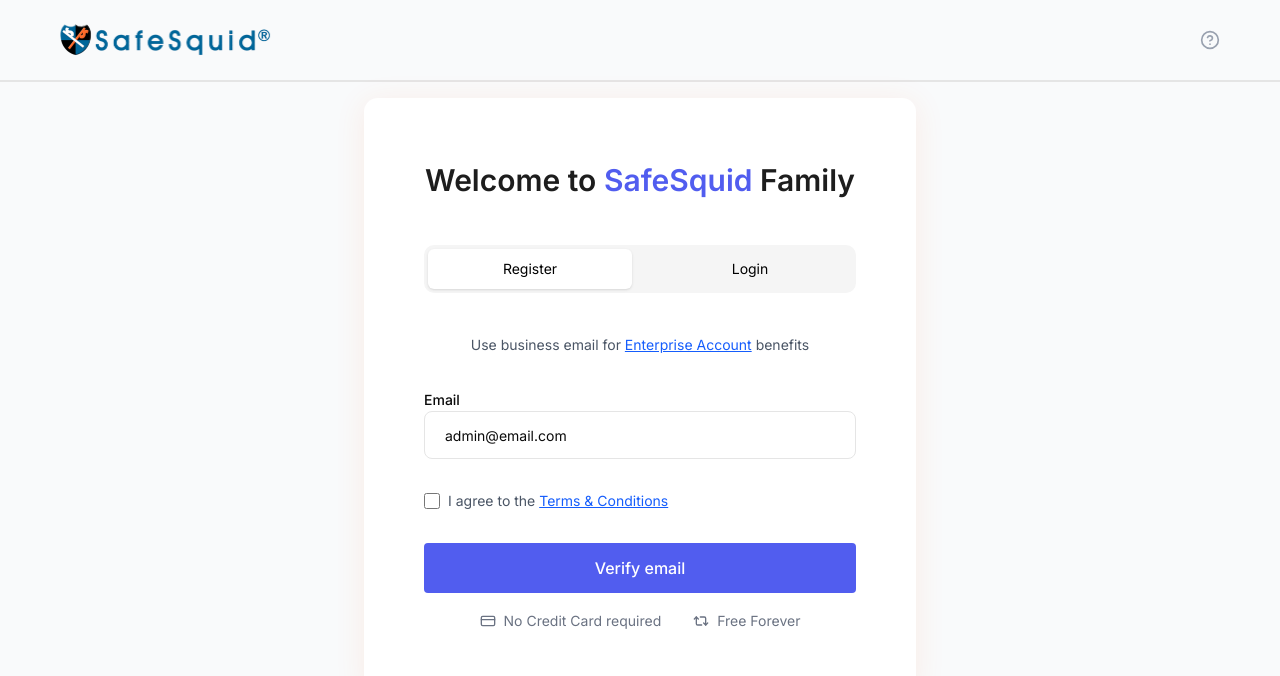
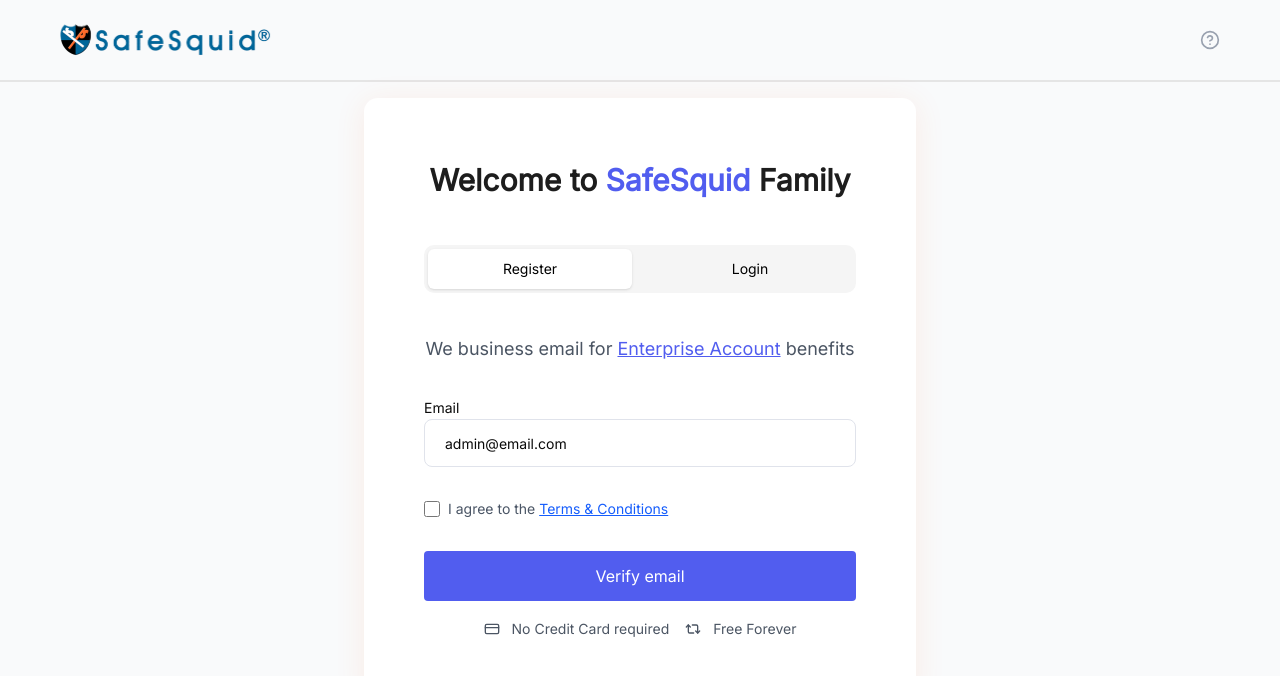
Before and after one commit to harshasurya02/safesquid-portal-ui, a Next.js app: page /auth/register in a window 1280 px wide. Shown: the top 676 px of the page. Built offline with nearby package versions, Linux system fonts and the light colour scheme.

Commit message:
ui changes

```diff
--- a/src/app/globals.css
+++ b/src/app/globals.css
@@ -55,13 +55,13 @@
   --primary-foreground: oklch(0.985 0 0);
   --secondary: oklch(0.97 0 0);
   --secondary-foreground: oklch(0.205 0 0);
-  --muted: oklch(0.97 0 0);
-  --muted-foreground: oklch(0.556 0 0);
+  --muted: #4b5563;
+  --muted-foreground: #666666;
   --accent: oklch(0.97 0 0);
   --accent-foreground: oklch(0.205 0 0);
   --destructive: #e11900;
   --border: oklch(0.922 0 0);
-  --input: oklch(0.922 0 0);
+  --input: #e0e3eb;
   --ring: oklch(0.708 0 0);
   --chart-1: oklch(0.646 0.222 41.116);
   --chart-2: oklch(0.6 0.118 184.704);
@@ -89,13 +89,13 @@
   --primary-foreground: oklch(0.205 0 0);
   --secondary: oklch(0.269 0 0);
   --secondary-foreground: oklch(0.985 0 0);
-  --muted: oklch(0.269 0 0);
-  --muted-foreground: oklch(0.708 0 0);
+  --muted: #4b5563;
+  --muted-foreground: #666666;
   --accent: oklch(0.269 0 0);
   --accent-foreground: oklch(0.985 0 0);
   --destructive: #e11900;
   --border: oklch(1 0 0 / 10%);
-  --input: oklch(1 0 0 / 15%);
+  --input: #e0e3eb;
   --ring: oklch(0.556 0 0);
   --chart-1: oklch(0.488 0.243 264.376);
   --chart-2: oklch(0.696 0.17 162.48);
--- a/src/app/layout.tsx
+++ b/src/app/layout.tsx
@@ -13,6 +13,7 @@
 // });
 
 const inter = Inter({
+  weight: "400",
   variable: "--font-inter",
   subsets: ["latin"],
   display: "swap",
--- a/src/components/auth-form.tsx
+++ b/src/components/auth-form.tsx
@@ -646,11 +646,11 @@
       className="space-y-7 md:space-y-8"
     >
       <div className="text-center">
-        <p className="text-sm text-gray-600">
-          Use business email for{" "}
+        <p className="text-sm md:text-lg text-muted inline">
+          We business email for{" "}
           <Link
             href="/auth/enterprise/MTech"
-            className="text-blue-600 hover:text-blue-700 underline"
+            className="text-primary underline"
           >
             Enterprise Account
           </Link>{" "}
@@ -708,14 +708,14 @@
           {isLoading ? "Please wait..." : "Verify email"}
         </StatefulButton>
 
-        <div className="text-center text-sm text-gray-500">
-          <div className="flex items-center justify-center gap-8">
-            <div className="flex items-center gap-2">
-              <CreditCard className="w-4 h-4 flex-shrink-0" />
+        <div className="text-center text-sm text-muted">
+          <div className="flex items-center justify-center gap-4">
+            <div className="flex items-center gap-3">
+              <CreditCard className="w-4 h-4 flex-shrink-0" size={16} />
               <span>No Credit Card required</span>
             </div>
-            <div className="flex items-center gap-2">
-              <Repeat2 className="w-4 h-4 flex-shrink-0" />
+            <div className="flex items-center gap-3">
+              <Repeat2 className="w-4 h-4 flex-shrink-0" size={16} />
               <span>Free Forever</span>
             </div>
           </div>
@@ -730,11 +730,11 @@
       className="space-y-7 md:space-y-8"
     >
       <div className="text-center">
-        <p className="text-sm text-gray-600">
+        <p className="text-sm md:text-lg text-muted inline">
           We business email for{" "}
           <Link
             href="/auth/enterprise/MTech"
-            className="text-blue-600 hover:text-blue-700 underline"
+            className="text-primary underline"
           >
             Enterprise Account
           </Link>{" "}
@@ -743,7 +743,7 @@
       </div>
 
       <div className="space-y-1">
-        <label className="text-sm font-medium text-foreground">Email</label>
+        <label className="text-sm text-foreground">Email</label>
         <div className="relative">
           <StatefulInput
             type="email"
```
